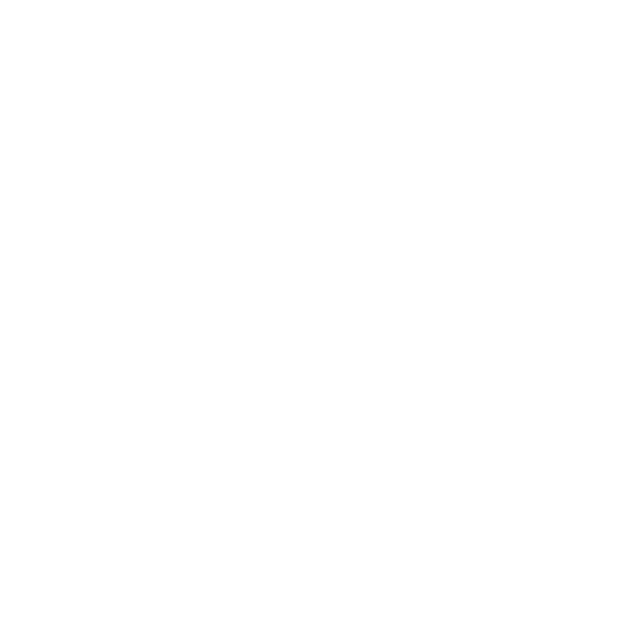
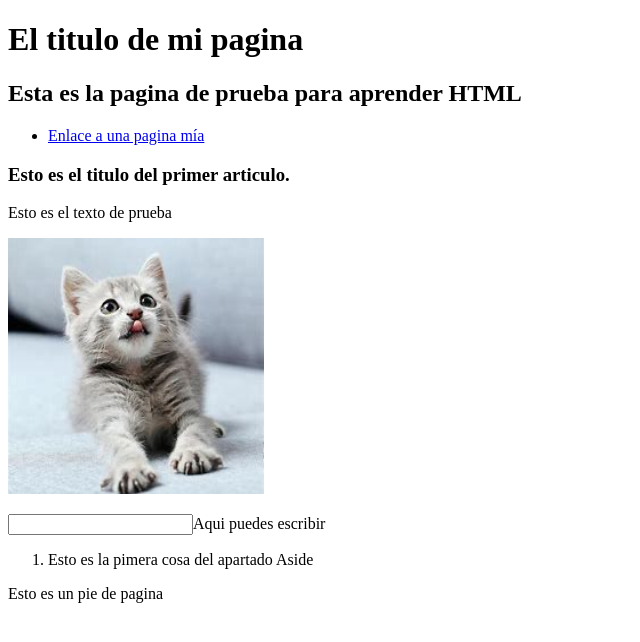
Before and after one commit to AkariWorksDev/WebLearn, a plain HTML site: page David/mision2/index.html in a window 1280 px wide. Shown: the whole page, without its empty margins (0-640 px from the left). Drawn offline with Linux system fonts and the light colour scheme.

Commit message:
Esto es una mini pagina web

```diff
--- a/David/mision2/index.html
+++ b/David/mision2/index.html
@@ -1,10 +1,68 @@
 <!DOCTYPE html>
 <html>
   <head>
+      <!--Aqui va el titulo de la web-->
       <title>
-
+        Estoy aprendiendo HTML
       </title>
+      <!--Esta etiqueta sirve para dar informacion al buscador-->
+      <meta name="description" content="Esta pagina web es una pagina de prueba para mientras estoy aprendiendo HTML">
   </head>
   <body>
+    <!--Esta etiqueta se emplea para luego dar aspecto con CSS-->
+    <div>
+      <!--Esta etiqueta es para determinar la cabeza-->
+      <header>
+        <h1>El titulo de mi pagina</h1>
+        <h2>Esta es la pagina de prueba para aprender HTML</h2>
+      </header>
+      <!--Esta etiqueta es para determinar la navegacion-->
+      <nav>
+        <!--Esta etiqueta es para hacer listas desorganizadas-->
+        <ul>
+          <li>
+            <!--Esto es un enlace-->
+            <a href="https://dtar380.github.io/CompraPcGamer/">
+              <boton type="button">Enlace a una pagina mía</boton>
+            </a>
+          </li>
+        </ul>
+      </nav>
+      <!--Esta etiqueta sirve para determinar una seccion-->
+      <section>
+        <!--Esta etiqueta sirve para determinar un articulo-->
+        <article>
+          <p>
+            <h3>
+              Esto es el titulo del primer articulo.
+            </h3>
+          </p>
+          <p>
+            Esto es el texto de prueba
+          </p>
+          <p>
+            <!--Esto es una foto-->
+            <img src="OIP.jpg" width="256" height="256">
+          </p>
+        </article>
+        <artcle>
+          <!--Esto sirve para poder escribir-->
+          <input>Aqui puedes escribir</input>
+        </article>
+      </section>
+      <!--Esto sirve para determinar una barra en el lateral(se necesita emplear CSS para que esto ocurra)-->
+      <aside>
+        <!--Esto es una lista organizada-->
+        <ol>
+          <li>
+            Esto es la pimera cosa del apartado Aside
+          </li>
+        </ol>
+      </aside>
+      <!--Esto sirve para determinar el pie de pagina-->
+      <footer>
+        Esto es un pie de pagina
+      </footer>
+    </div>
   </body>
 </html>
```
Also changed, not shown: David/mision2/OIP.jpg (added).
